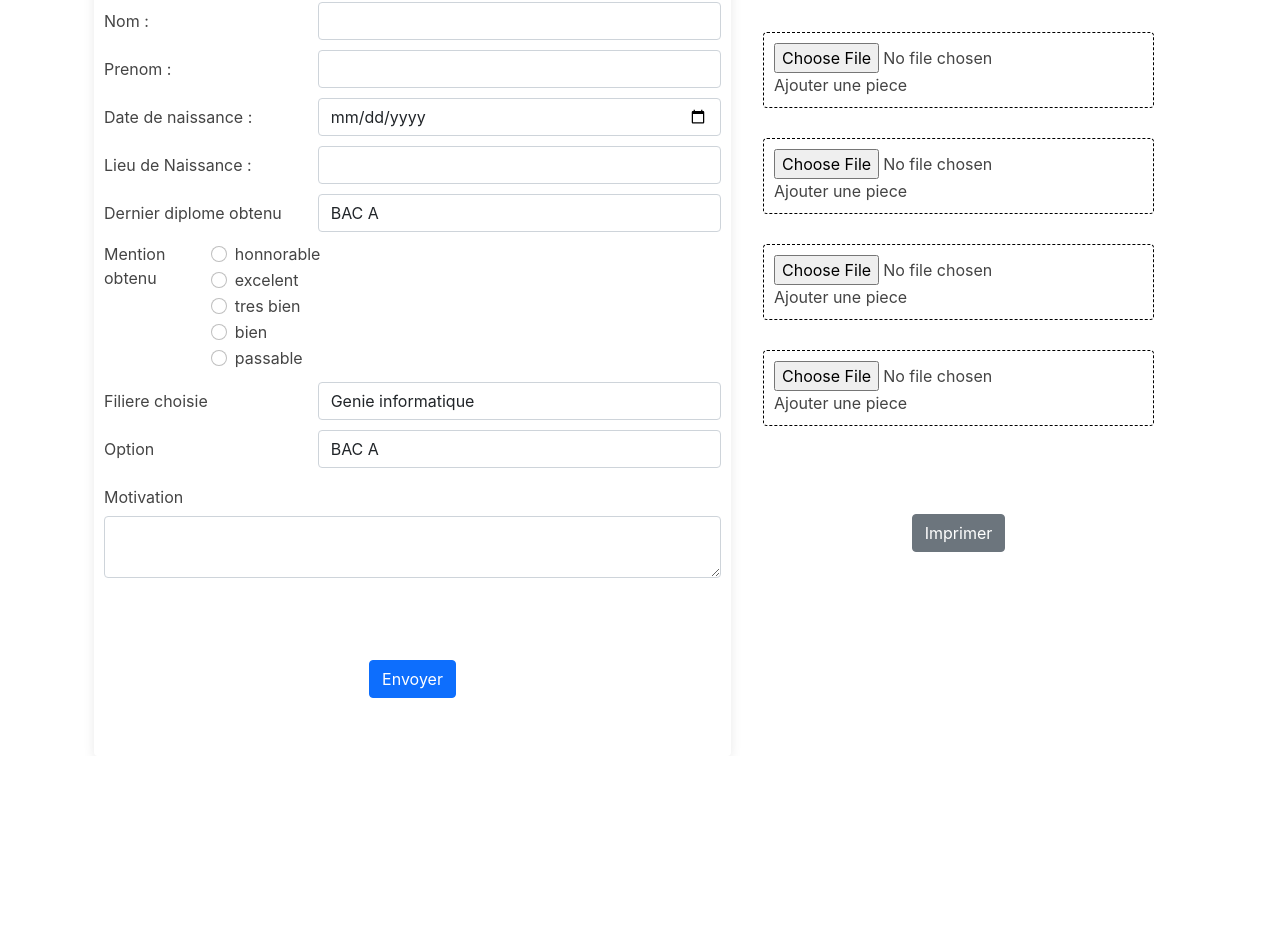
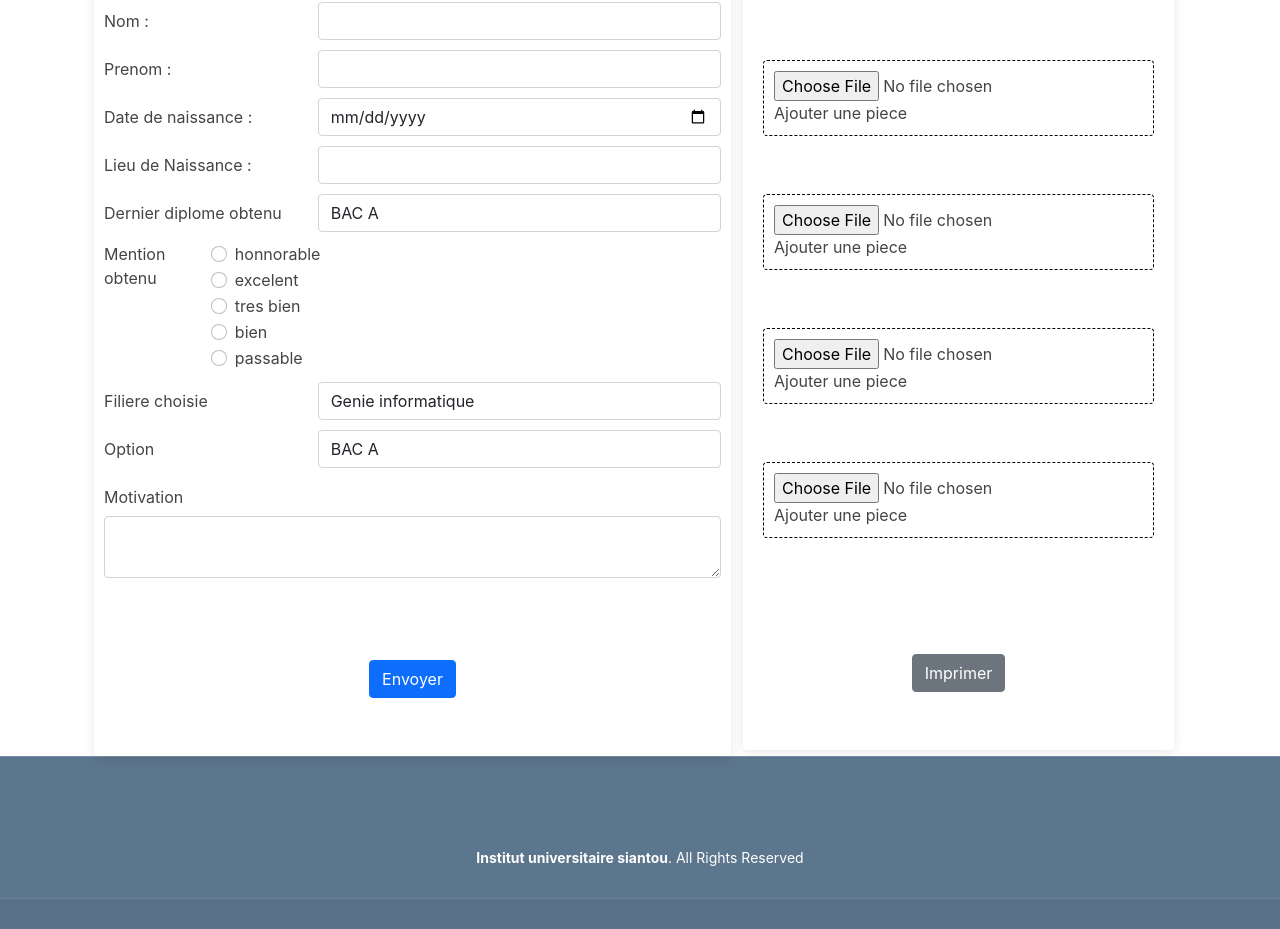
Before and after one commit to Meleuk/myschool, a React (Create React App) app: page / in a window 1280 px wide. Shown: the part 266-1195 px from the top of the page. Before the commit the page ends 1022 px from the top, so only its background shows below. Built offline with nearby package versions, Linux system fonts and the light colour scheme.

Commit message:
first commit

```diff
--- a/public/index.html
+++ b/public/index.html
@@ -29,9 +29,9 @@
   <link href="assets/img/apple-touch-icon.png" rel="apple-touch-icon">
 
   <!-- Google Fonts -->
-  <link
+  <!-- <link
     href="https://fonts.googleapis.com/css?family=Open+Sans:300,300i,400,400i,600,600i,700,700i|Raleway:300,300i,400,400i,600,600i,700,700i,900"
-    rel="stylesheet">
+    rel="stylesheet"> -->
 
   <!-- Vendor CSS Files -->
   <link href="assets/vendor/animate.css/animate.min.css" rel="stylesheet">
@@ -73,7 +73,7 @@
       border-radius: 8px;
       padding: 10px;
       display: flex;
-      margin: 30px 10px;
+      margin: 58px 10px;
       flex-direction: column;
       align-items: center;
       row-gap: 10px;
--- a/src/composants/border/BorderCol1.js
+++ b/src/composants/border/BorderCol1.js
@@ -4,7 +4,8 @@ import React from "react";
 export function BorderCol1 (){
     return (
         <div className="rounded col-lg-7" style={{ boxShadow: "rgba(0, 0, 0, 0.09) 0px 3px 12px",
-        borderRadius: "8px", padding: "10px",
+        borderRadius: "8px",
+        padding: "10px",
         display:"flex",
         flexDirection: "column",
         rowGap: "10px"
--- a/src/composants/border/BorderCol2.js
+++ b/src/composants/border/BorderCol2.js
@@ -3,13 +3,13 @@ import React from "react";
 
 export function BorderCol2() {
     return (
-        <div className="col-lg-5">
+        <div className=" col-lg-5 " >
             <div className="rounded " style={{
                 borderRadius: "8px",
                 padding: "10px",
                 display:"flex",
                 flexDirection: "column",
-                boxsShadow: "rgba(0, 0, 0, 0.09) 0px 3px 12px",
+                boxShadow: "rgba(0, 0, 0, 0.09) 0px 3px 12px",
                 alignItems: "center",
                 rowGap: "10px"
             }}>
--- /dev/null
+++ b/src/composants/footer/Footer.js
@@ -0,0 +1,21 @@
+import React from "react";
+
+
+
+export function Footer() {
+    return (
+        <footer id="footer">
+            <div className="footer-top">
+                <div className="container">
+                    <div className="row">
+                        <div className="container">
+                            <div className="copyright">
+                                <strong><span>Institut universitaire siantou</span></strong>. All Rights Reserved
+                            </div>
+                        </div>
+                    </div>
+                </div>
+            </div>
+        </footer>
+    );
+}
--- a/src/pages/Inscription.js
+++ b/src/pages/Inscription.js
@@ -2,6 +2,7 @@
 import React, { useState } from "react";
 import { BorderCol1 } from "../composants/border/BorderCol1";
 import { BorderCol2 } from "../composants/border/BorderCol2";
+import { Footer } from "../composants/footer/Footer";
 import { Header } from "../composants/header/Header";
 // import { Dropdown } from "../composants/dropdown/Dropdown";
 // import FileUploader from "../composants/uploadFile/button/UploadFileButton";
@@ -45,9 +46,8 @@ export function Inscription() {
                     <BorderCol1/>
                     <BorderCol2/>
                 </form>
-
-
             </main >
+            <Footer/>
         </div>
     )
 }
```
